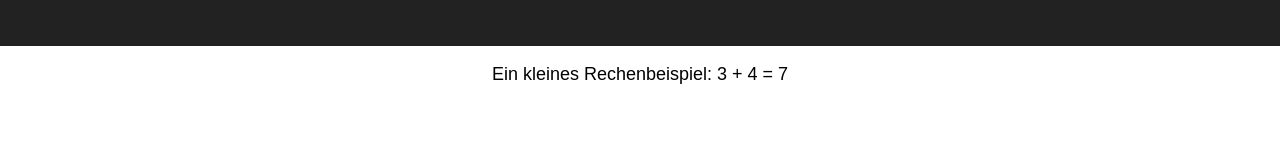
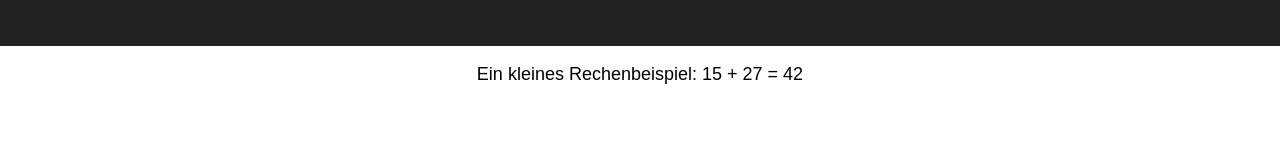
Before and after one commit to florianwittmann/udemy-react-grundlagen-kurs, a React (Create React App) app: page / in a window 1280 px wide. Shown: the part 144-298 px from the top of the page. Built offline with nearby package versions, Linux system fonts and the light colour scheme.

Commit message:
Mit props Daten übergeben

```diff
--- a/src/App.js
+++ b/src/App.js
@@ -12,7 +12,7 @@ class App extends Component {
           <img src={logo} className="App-logo" alt="logo" />
           <h1 className="App-title">{welcome}</h1>
         </header>
-        <Rechnung />
+        <Rechnung zahlA={15} zahlB={27} />
       </div>
     );
   }
--- a/src/Rechnung.js
+++ b/src/Rechnung.js
@@ -4,7 +4,7 @@ class Rechnung extends Component {
     render() {
         return (
             <p className="App-intro">
-                Ein kleines Rechenbeispiel: 3 + 4 = {3 + 4}
+                Ein kleines Rechenbeispiel: {this.props.zahlA} + {this.props.zahlB} = {this.props.zahlA + this.props.zahlB}
             </p>
         )
     }
```
